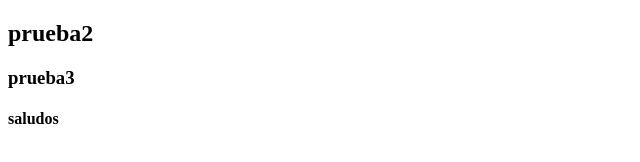
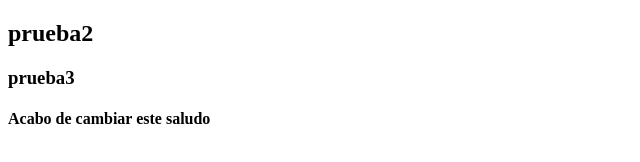
Before and after one commit to HAlayon/pruebarepo, a plain HTML site: page index.html in a window 1280 px wide. Shown: the whole page, without its empty margins (0-640 px from the left). Drawn offline with Linux system fonts and the light colour scheme.

Commit message:
he vuelto a cambiar el saludo

```diff
--- a/index.html
+++ b/index.html
@@ -9,6 +9,6 @@
 <body>
     <h2>prueba2</h2>
     <h3>prueba3</h3>
-    <h4>saludos</h4>
+    <h4>Acabo de cambiar este saludo</h4>
 </body>
 </html>
```
